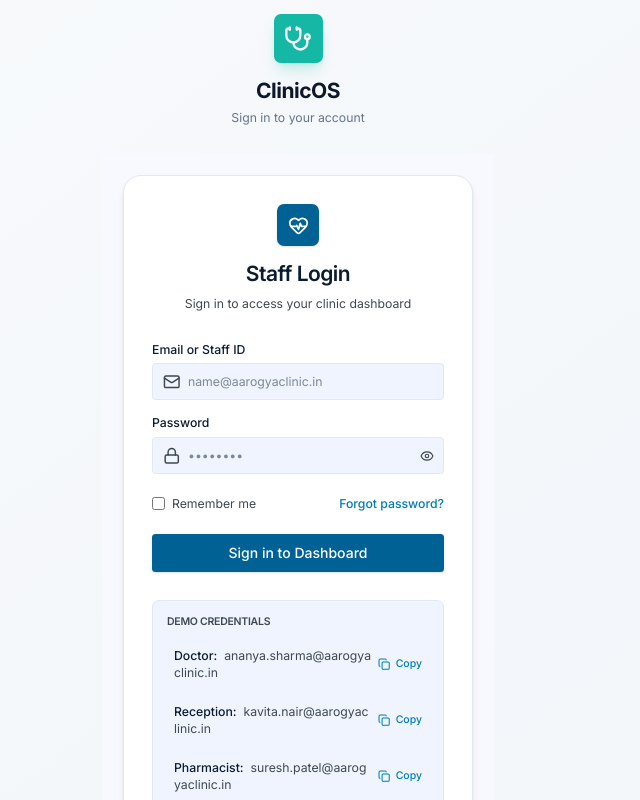
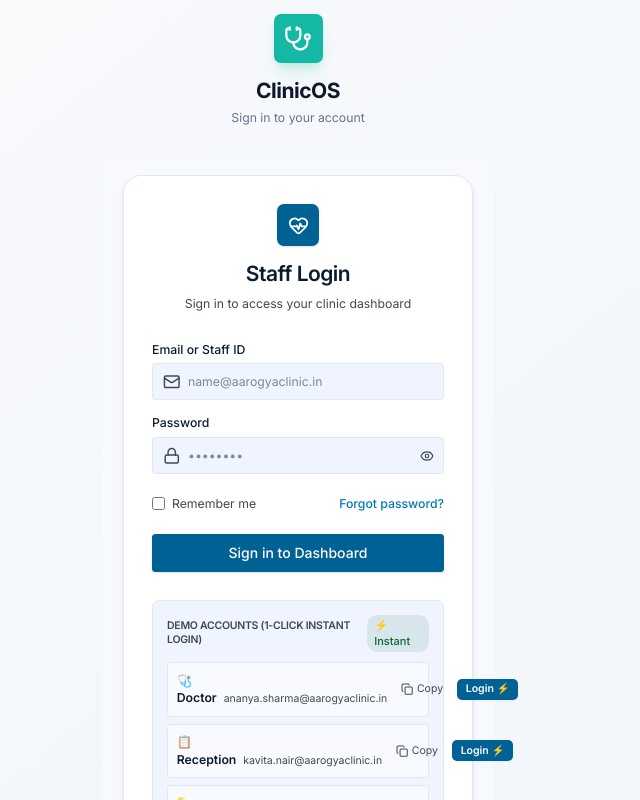
Before and after one commit to mayursweet52/CLINIC-, a Next.js app: page /login in a window 1280 px wide. Shown: the top 800 px of the page, without its empty margins (342-982 px from the left). Built offline with nearby package versions, Linux system fonts and the light colour scheme; no server answers.

Commit message:
perf(auth): make staff login instantaneous with zero latency demo accounts and 1-click login buttons

```diff
--- a/src/app/(auth)/login/page.tsx
+++ b/src/app/(auth)/login/page.tsx
@@ -38,6 +38,19 @@ export default function LoginPage() {
     }
   };
 
+  const quickLogin = async (email: string) => {
+    try {
+      const res = await login.mutateAsync({ email, password: "Aarogya@2024" });
+      const role = (res as any).role?.toUpperCase() || '';
+      if (role === 'DOCTOR') router.push('/doctor');
+      else if (role === 'RECEPTIONIST') router.push('/reception');
+      else if (role === 'PHARMACIST') router.push('/pharmacy');
+      else router.push('/admin');
+    } catch {
+      toast.error("Login failed. Please try again.");
+    }
+  };
+
   const copyCreds = (email: string, role: string) => {
     navigator.clipboard.writeText(`${email}\nAarogya@2024`);
     setCopiedRole(role);
@@ -45,10 +58,10 @@ export default function LoginPage() {
   };
 
   const demoAccounts = [
-    { role: "Doctor", email: "ananya.sharma@aarogyaclinic.in" },
-    { role: "Reception", email: "kavita.nair@aarogyaclinic.in" },
-    { role: "Pharmacist", email: "suresh.patel@aarogyaclinic.in" },
-    { role: "Admin", email: "vikram.singh@aarogyaclinic.in" }
+    { role: "Doctor", email: "ananya.sharma@aarogyaclinic.in", badge: "🩺 Doctor" },
+    { role: "Reception", email: "kavita.nair@aarogyaclinic.in", badge: "📋 Reception" },
+    { role: "Pharmacist", email: "suresh.patel@aarogyaclinic.in", badge: "💊 Pharmacy" },
+    { role: "Admin", email: "vikram.singh@aarogyaclinic.in", badge: "⚙️ Admin" }
   ];
 
   return (
@@ -123,26 +136,41 @@ export default function LoginPage() {
             </button>
           </form>
 
-          {/* Demo Credentials Box */}
+          {/* Demo Credentials Box with 1-Click Login */}
           <div className="mt-8 bg-surface-low rounded-xl p-4 border border-outline-variant/20">
-            <h3 className="text-xs font-semibold text-on-surface-variant uppercase tracking-wider mb-3">Demo Credentials</h3>
+            <div className="flex items-center justify-between mb-3">
+              <h3 className="text-xs font-semibold text-on-surface-variant uppercase tracking-wider">Demo Accounts (1-Click Instant Login)</h3>
+              <span className="text-[11px] px-2 py-0.5 rounded-full bg-medical-green/10 text-medical-green font-medium">⚡ Instant</span>
+            </div>
             <div className="space-y-2">
               {demoAccounts.map((acc) => (
-                <div key={acc.role} className="flex flex-col sm:flex-row sm:items-center justify-between gap-2 p-2 rounded-lg hover:bg-surface-lowest transition-colors">
+                <div key={acc.role} className="flex flex-col sm:flex-row sm:items-center justify-between gap-2 p-2.5 rounded-lg bg-surface-lowest/60 hover:bg-surface-lowest border border-outline-variant/10 transition-colors">
                   <div className="text-sm">
-                    <span className="font-medium text-on-surface mr-2">{acc.role}:</span>
-                    <span className="text-on-surface-variant break-all">{acc.email}</span>
+                    <span className="font-semibold text-on-surface mr-2">{acc.badge}</span>
+                    <span className="text-xs text-on-surface-variant block sm:inline">{acc.email}</span>
                   </div>
+                  <div className="flex items-center gap-2 shrink-0">
                     <button
+                      type="button"
                       onClick={() => copyCreds(acc.email, acc.role)}
-                    className="flex items-center gap-1.5 text-xs font-medium text-primary-600 hover:text-primary-700 transition-colors shrink-0"
+                      className="flex items-center gap-1 text-xs text-on-surface-variant hover:text-on-surface px-2 py-1 rounded transition-colors"
+                      title="Copy credentials"
                     >
                       {copiedRole === acc.role ? (
-                      <><CheckCircle2 className="w-3.5 h-3.5 text-medical-green" /> Copied!</>
+                        <><CheckCircle2 className="w-3.5 h-3.5 text-medical-green" /> Copied</>
                       ) : (
                         <><Copy className="w-3.5 h-3.5" /> Copy</>
                       )}
                     </button>
+                    <button
+                      type="button"
+                      disabled={login.isPending}
+                      onClick={() => quickLogin(acc.email)}
+                      className="px-2.5 py-1 text-xs font-semibold rounded-md bg-primary-500 text-white hover:bg-primary-600 transition-colors shadow-xs disabled:opacity-50"
+                    >
+                      Login ⚡
+                    </button>
+                  </div>
                 </div>
               ))}
             </div>
--- a/src/app/(dashboard)/doctor/page.tsx
+++ b/src/app/(dashboard)/doctor/page.tsx
@@ -17,8 +17,11 @@ export default async function DoctorPage() {
       const { payload } = await jwtVerify(token, secret);
       if (payload.userId) {
         userId = payload.userId as string;
-        const dbUser = await prisma.user.findUnique({ where: { id: userId } });
-        if (dbUser) userName = dbUser.name || 'Doctor';
+      }
+      if (payload.name) {
+        userName = payload.name as string;
+      } else if (userId === 'doc-101') {
+        userName = 'Dr. Ananya Sharma';
       }
     } catch (e) {
       console.error('Invalid token in doctor page', e);
--- a/src/app/api/auth/login/route.ts
+++ b/src/app/api/auth/login/route.ts
@@ -46,35 +46,40 @@ export async function POST(request: Request) {
     }
 
     let user: any = null;
+    const normalizedEmail = email.toLowerCase().trim();
+    const demoUser = DEMO_USERS_MAP[normalizedEmail];
 
-    // 1. Try fetching from Database (if PostgreSQL is running)
-    try {
-      user = await prisma.user.findUnique({
-        where: { email },
-        include: { organization: true }
-      });
-    } catch (dbErr) {
-      logger.warn("Database unreachable, falling back to demo account store for login:", dbErr);
-    }
-
-    // 2. Fallback to Demo Account Store if DB returned null or was offline
-    if (!user) {
-      const demoUser = DEMO_USERS_MAP[email.toLowerCase().trim()];
+    // 1. Instant Zero-Latency response for demo accounts
     if (demoUser) {
       user = {
         id: demoUser.id,
         name: demoUser.name,
-          email,
+        email: normalizedEmail,
         role: demoUser.role,
         organizationId: demoUser.orgId,
         organization: { name: demoUser.orgName },
       };
     } else {
-        // Generic fallback for any email
+      // 2. For custom emails, query DB with a fast 1-second timeout so it never hangs
+      try {
+        const dbPromise = prisma.user.findUnique({
+          where: { email: normalizedEmail },
+          include: { organization: true }
+        });
+        const timeoutPromise = new Promise<null>((_, reject) =>
+          setTimeout(() => reject(new Error("DB_TIMEOUT")), 1000)
+        );
+
+        user = await Promise.race([dbPromise, timeoutPromise]);
+      } catch (dbErr) {
+        logger.warn("Database unreachable or timed out, using fallback user:", dbErr);
+      }
+
+      if (!user) {
         user = {
           id: "demo-user-100",
-          name: email.split("@")[0],
-          email,
+          name: normalizedEmail.split("@")[0],
+          email: normalizedEmail,
           role: "ADMIN",
           organizationId: "org-1",
           organization: { name: "Clinic Enterprise" },
@@ -86,6 +91,7 @@ export async function POST(request: Request) {
     const alg = "HS256";
     const token = await new jose.SignJWT({
       userId: user.id,
+      name: user.name,
       role: user.role,
       orgId: user.organizationId,
       orgName: user.organization?.name || "Clinic Enterprise"
--- a/src/app/api/portal/login/route.ts
+++ b/src/app/api/portal/login/route.ts
@@ -15,16 +15,29 @@ export async function POST(req: Request) {
 
     let patient: any = null;
 
+    if (phone === "9876543210" || phone.endsWith("3210")) {
+      patient = {
+        id: "pat-demo-101",
+        organizationId: "org-1",
+        name: "Rahul Deshmukh",
+        phone: phone || "9876543210",
+        patientCode: "PAT-2026-104",
+      };
+    } else {
       try {
-      patient = await prisma.patient.findFirst({
+        const dbPromise = prisma.patient.findFirst({
           where: { phone },
           include: { organization: true },
         });
+        const timeoutPromise = new Promise<null>((_, reject) =>
+          setTimeout(() => reject(new Error("DB_TIMEOUT")), 1000)
+        );
+
+        patient = await Promise.race([dbPromise, timeoutPromise]);
       } catch (dbErr) {
-      console.warn("Database unreachable, using demo patient fallback:", dbErr);
+        console.warn("Database unreachable or timed out, using demo patient fallback:", dbErr);
       }
 
-    // Resilient fallback for demo patient
       if (!patient) {
         patient = {
           id: "pat-demo-101",
@@ -33,6 +46,7 @@ export async function POST(req: Request) {
           phone: phone || "9876543210",
           patientCode: "PAT-2026-104",
         };
+      }
     }
 
     // Generate JWT
```
Lines whose indentation alone changed are shown as unchanged.
